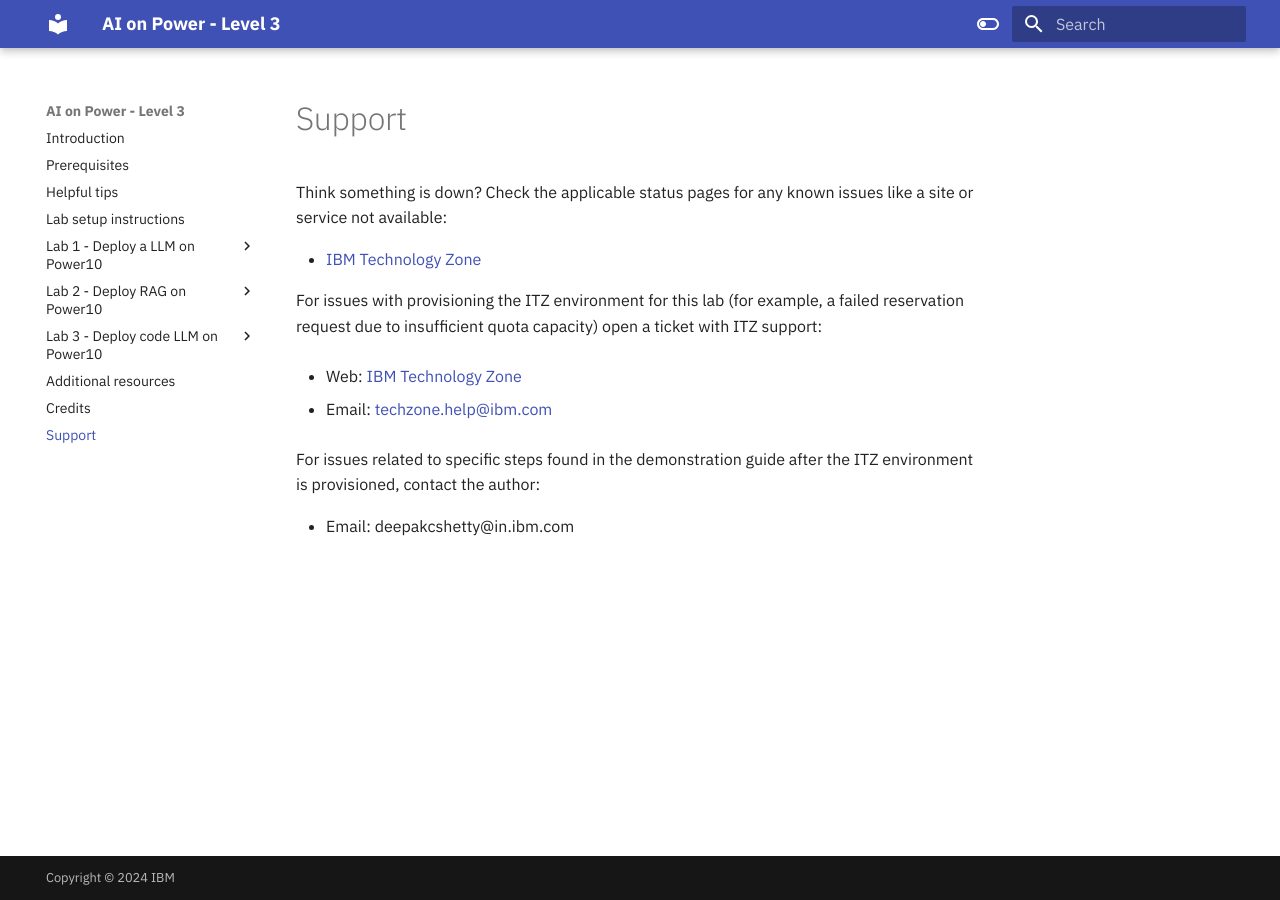
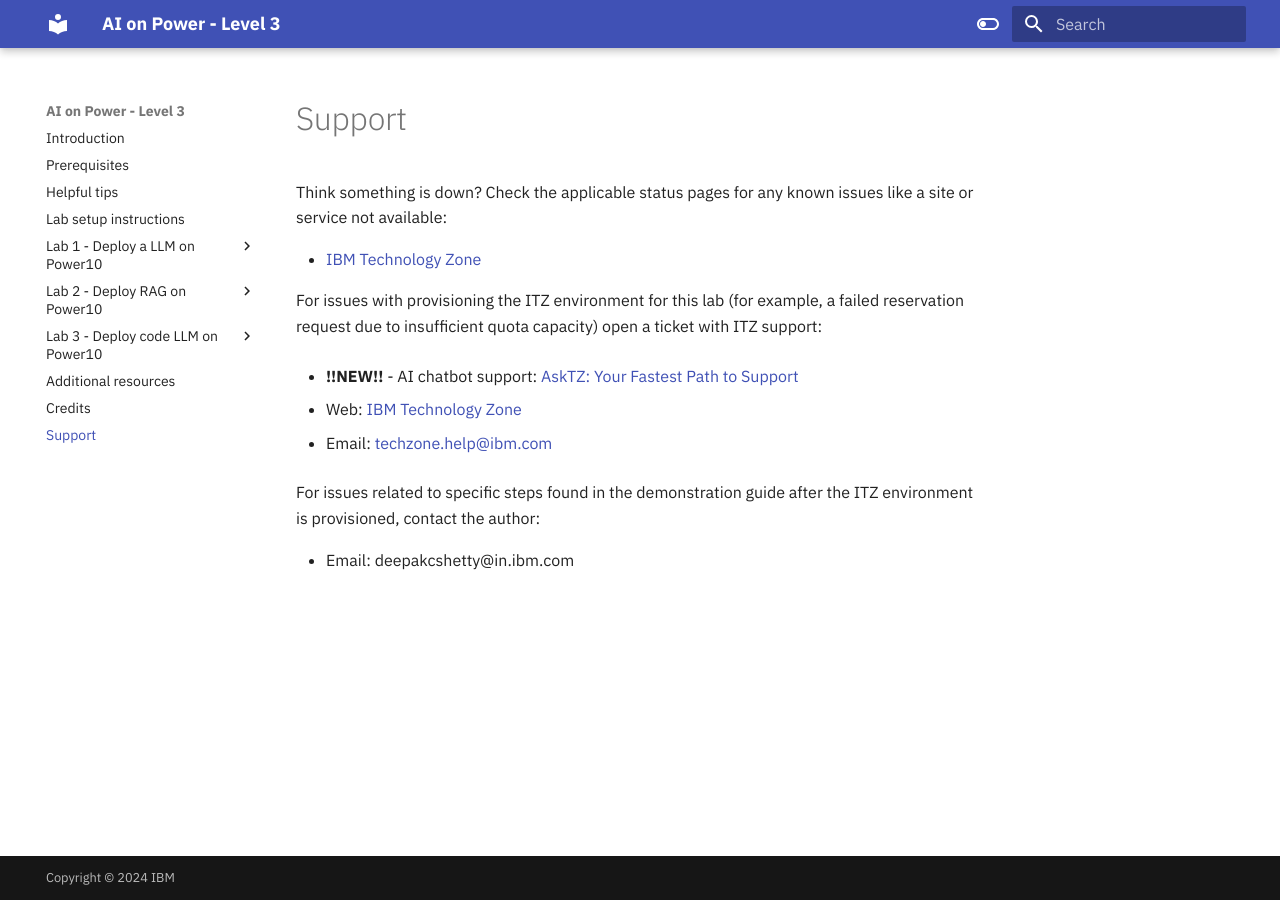
Before and after one commit to IBM/AI-on-Power-Level3, an MkDocs documentation site: the page built from docs/support.md, in a window 1280 px wide. Built offline with MkDocs 1.6.1 and Material for MkDocs 9.7.7, drawn with Linux system fonts in a browser that asks for light colours.

Commit message:
Update support.md

```diff
--- a/docs/support.md
+++ b/docs/support.md
@@ -6,10 +6,14 @@
 
 For issues with provisioning the ITZ environment for this lab (for example, a failed reservation request due to insufficient quota capacity) open a ticket with ITZ support:
 
+- **!!NEW!!** - AI chatbot support: <a href="https://techzone.ibm.com/support" target="_blank">AskTZ: Your Fastest Path to Support</a>
+
 - Web:  <a href="https://ibmsf.force.com/ibminternalproducts/s/createrecord/NewCase?language=en_US" target="_blank">IBM Technology Zone</a>
 
 - Email: <a href="mailto:techzone.help@ibm.com" target="_blank">techzone.help@ibm.com</a>
 
+
+
 For issues related to specific steps found in the demonstration guide after the ITZ environment is provisioned, contact the author:
 
 - Email: deepakcshetty@in.ibm.com
```
